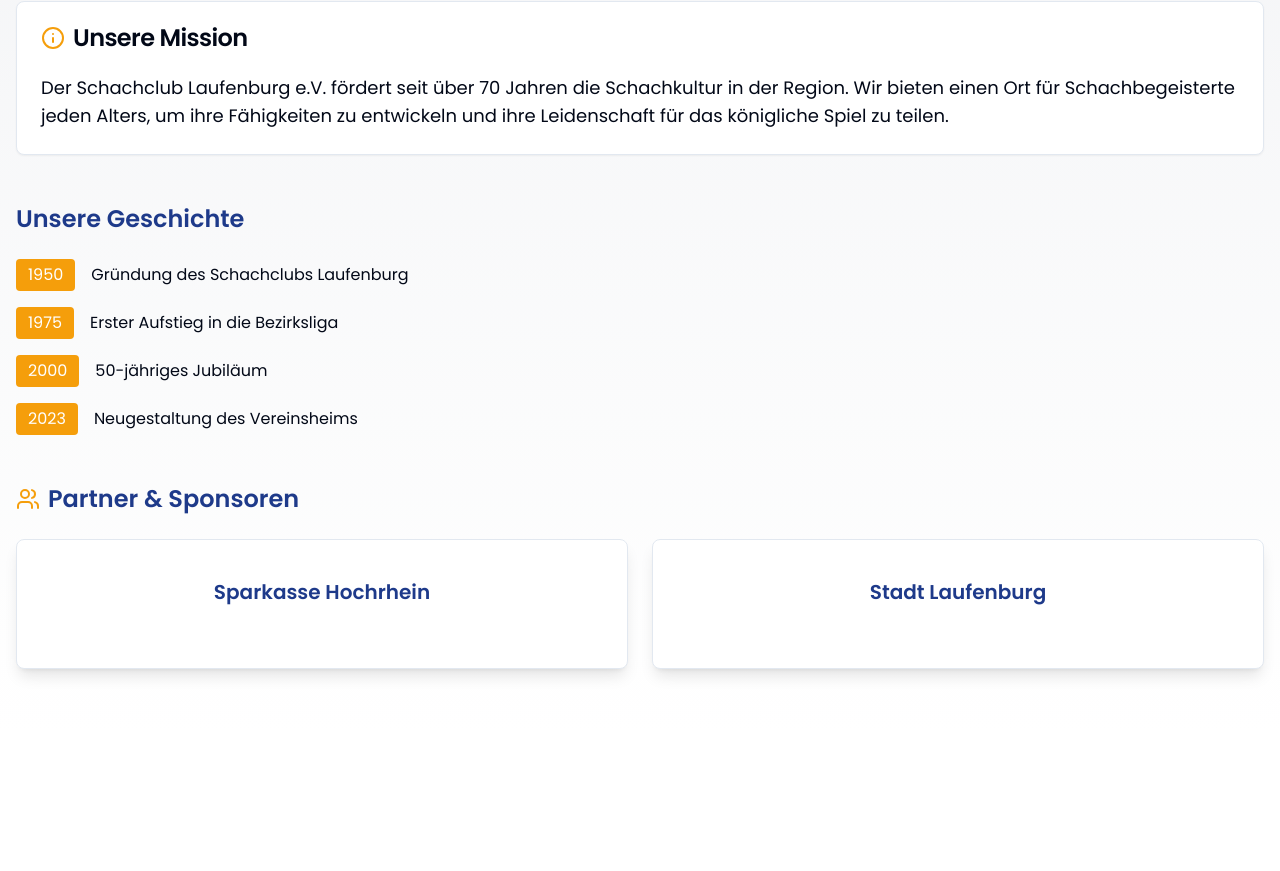
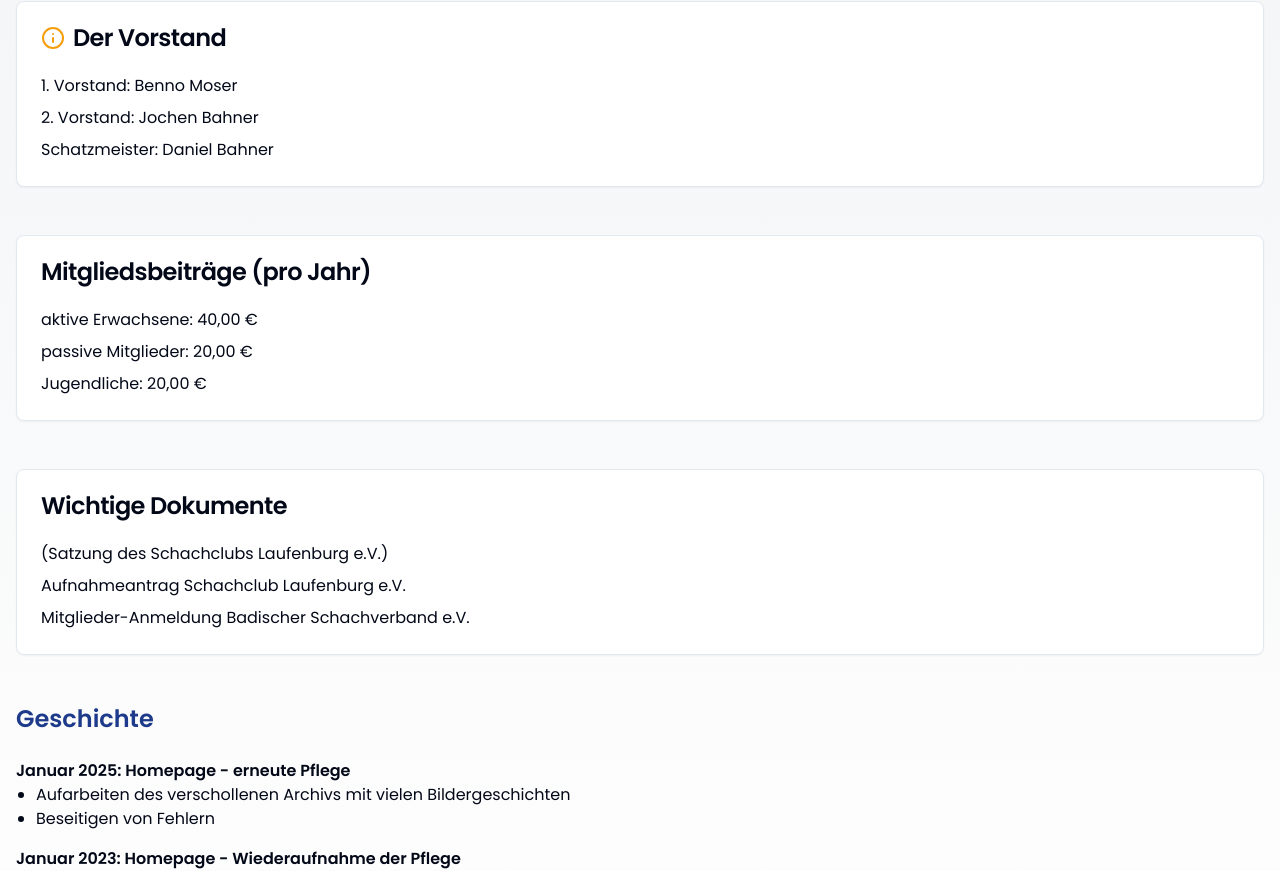
Before and after one commit to myronsi/schachclub-laufenburg, a React (Vite) app: page /ueberuns in a window 1280 px wide. Shown: the part 211-1082 px from the top of the page. Before the commit the page ends 944 px from the top, so only its background shows below. Built offline with nearby package versions, Linux system fonts and the light colour scheme.

Commit message:
Update About page content
Updated the "Über uns" page with new content including the board members, membership fees, and a revised history section.  The additions also include three documents mentioned in the prompt.

```diff
--- a/src/components/AboutSection.tsx
+++ b/src/components/AboutSection.tsx
@@ -1,23 +1,13 @@
+
 import { Info, Users } from "lucide-react";
 import { Card, CardContent, CardHeader, CardTitle } from "@/components/ui/card";
 import { useScrollAnimation } from "@/hooks/useScrollAnimation";
 
 const AboutSection = () => {
-  const missionAnimation = useScrollAnimation();
-  const timelineAnimation = useScrollAnimation();
-  const sponsorsAnimation = useScrollAnimation();
-
-  const timeline = [
-    { year: "1950", event: "Gründung des Schachclubs Laufenburg" },
-    { year: "1975", event: "Erster Aufstieg in die Bezirksliga" },
-    { year: "2000", event: "50-jähriges Jubiläum" },
-    { year: "2023", event: "Neugestaltung des Vereinsheims" },
-  ];
-
-  const sponsors = [
-    { name: "Sparkasse Hochrhein", url: "https://www.sparkasse-hochrhein.de" },
-    { name: "Stadt Laufenburg", url: "https://www.laufenburg.de" },
-  ];
+  const boardAnimation = useScrollAnimation();
+  const feesAnimation = useScrollAnimation();
+  const documentsAnimation = useScrollAnimation();
+  const historyAnimation = useScrollAnimation();
 
   return (
     <section id="about" className="py-16">
@@ -27,79 +17,88 @@ const AboutSection = () => {
         </h2>
 
         <Card
-          ref={missionAnimation.elementRef}
-          className={`mb-12 opacity-0 ${missionAnimation.isVisible ? 'animate-slideInLeft' : ''}`}
+          ref={boardAnimation.elementRef}
+          className={`mb-12 opacity-0 ${boardAnimation.isVisible ? 'animate-slideInLeft' : ''}`}
         >
           <CardHeader>
             <CardTitle className="flex items-center gap-2">
               <Info className="text-club-accent" />
-              Unsere Mission
+              Der Vorstand
             </CardTitle>
           </CardHeader>
           <CardContent>
-            <p className="text-lg">
-              Der Schachclub Laufenburg e.V. fördert seit über 70 Jahren die
-              Schachkultur in der Region. Wir bieten einen Ort für
-              Schachbegeisterte jeden Alters, um ihre Fähigkeiten zu entwickeln
-              und ihre Leidenschaft für das königliche Spiel zu teilen.
-            </p>
+            <ul className="space-y-2">
+              <li>1. Vorstand: Benno Moser</li>
+              <li>2. Vorstand: Jochen Bahner</li>
+              <li>Schatzmeister: Daniel Bahner</li>
+            </ul>
           </CardContent>
         </Card>
 
-        <div className="mb-12" ref={timelineAnimation.elementRef}>
+        <Card
+          ref={feesAnimation.elementRef}
+          className={`mb-12 opacity-0 ${feesAnimation.isVisible ? 'animate-slideInRight' : ''}`}
+        >
+          <CardHeader>
+            <CardTitle>Mitgliedsbeiträge (pro Jahr)</CardTitle>
+          </CardHeader>
+          <CardContent>
+            <ul className="space-y-2">
+              <li>aktive Erwachsene: 40,00 €</li>
+              <li>passive Mitglieder: 20,00 €</li>
+              <li>Jugendliche: 20,00 €</li>
+            </ul>
+          </CardContent>
+        </Card>
+
+        <Card
+          ref={documentsAnimation.elementRef}
+          className={`mb-12 opacity-0 ${documentsAnimation.isVisible ? 'animate-slideInLeft' : ''}`}
+        >
+          <CardHeader>
+            <CardTitle>Wichtige Dokumente</CardTitle>
+          </CardHeader>
+          <CardContent>
+            <ul className="space-y-2">
+              <li>(Satzung des Schachclubs Laufenburg e.V.)</li>
+              <li>Aufnahmeantrag Schachclub Laufenburg e.V.</li>
+              <li>Mitglieder-Anmeldung Badischer Schachverband e.V.</li>
+            </ul>
+          </CardContent>
+        </Card>
+
+        <div ref={historyAnimation.elementRef}>
           <h3 className="text-2xl font-semibold mb-6 text-club-primary">
-            Unsere Geschichte
+            Geschichte
           </h3>
           <div className="space-y-4">
-            {timeline.map((item, index) => (
-              <div
-                key={item.year}
-                className={`flex items-start gap-4 opacity-0 ${
-                  timelineAnimation.isVisible
-                    ? 'animate-slideInRight'
-                    : ''
-                }`}
-                style={{
-                  animationDelay: timelineAnimation.isVisible ? `${index * 0.2}s` : '0s',
-                }}
-              >
-                <div className="bg-club-accent text-white px-3 py-1 rounded">
-                  {item.year}
-                </div>
-                <p className="flex-1 pt-1">{item.event}</p>
-              </div>
-            ))}
-          </div>
-        </div>
+            <div className={`opacity-0 ${historyAnimation.isVisible ? 'animate-slideInRight' : ''}`}>
+              <p className="font-semibold">Januar 2025: Homepage - erneute Pflege</p>
+              <ul className="list-disc pl-5">
+                <li>Aufarbeiten des verschollenen Archivs mit vielen Bildergeschichten</li>
+                <li>Beseitigen von Fehlern</li>
+              </ul>
+            </div>
 
-        <div ref={sponsorsAnimation.elementRef}>
-          <h3 className="text-2xl font-semibold mb-6 text-club-primary flex items-center gap-2">
-            <Users className="text-club-accent" />
-            Partner & Sponsoren
-          </h3>
-          <div className="grid grid-cols-1 md:grid-cols-2 gap-6">
-            {sponsors.map((sponsor, index) => (
-              <a
-                key={sponsor.name}
-                href={sponsor.url}
-                target="_blank"
-                rel="noopener noreferrer"
-                className={`opacity-0 ${
-                  sponsorsAnimation.isVisible ? 'animate-scaleIn' : ''
-                }`}
-                style={{
-                  animationDelay: sponsorsAnimation.isVisible ? `${index * 0.2}s` : '0s',
-                }}
-              >
-                <Card className="hover-scale card-shadow">
-                  <CardContent className="flex items-center justify-center h-32">
-                    <h4 className="text-xl font-semibold text-club-primary">
-                      {sponsor.name}
-                    </h4>
-                  </CardContent>
-                </Card>
-              </a>
-            ))}
+            <div className={`opacity-0 ${historyAnimation.isVisible ? 'animate-slideInRight' : ''}`}>
+              <p className="font-semibold">Januar 2023: Homepage - Wiederaufnahme der Pflege</p>
+              <ul className="list-disc pl-5">
+                <li>Aufarbeiten vieler Lücken und Verweise</li>
+                <li>Beseitigen von Fehlern</li>
+              </ul>
+            </div>
+
+            <div className={`opacity-0 ${historyAnimation.isVisible ? 'animate-slideInRight' : ''}`}>
+              <p className="font-semibold">ToDo</p>
+              <p>..... VIELE INHALTLICHE LÜCKEN nachtragen .. Bitte um Zuarbeit</p>
+            </div>
+
+            <div className={`opacity-0 ${historyAnimation.isVisible ? 'animate-slideInRight' : ''}`}>
+              <p className="font-semibold">07.06.2016</p>
+              <p>Dank Jens Werther geht unsere alte Schach-Homepage in Rente. Unsere Homepage im neuen Design wird in Zukunft von ihm, sowie Jochen Bahner betreut.</p>
+            </div>
+
+            {/* Hier folgt der Rest der Geschichte chronologisch geordnet... */}
           </div>
         </div>
       </div>
```
